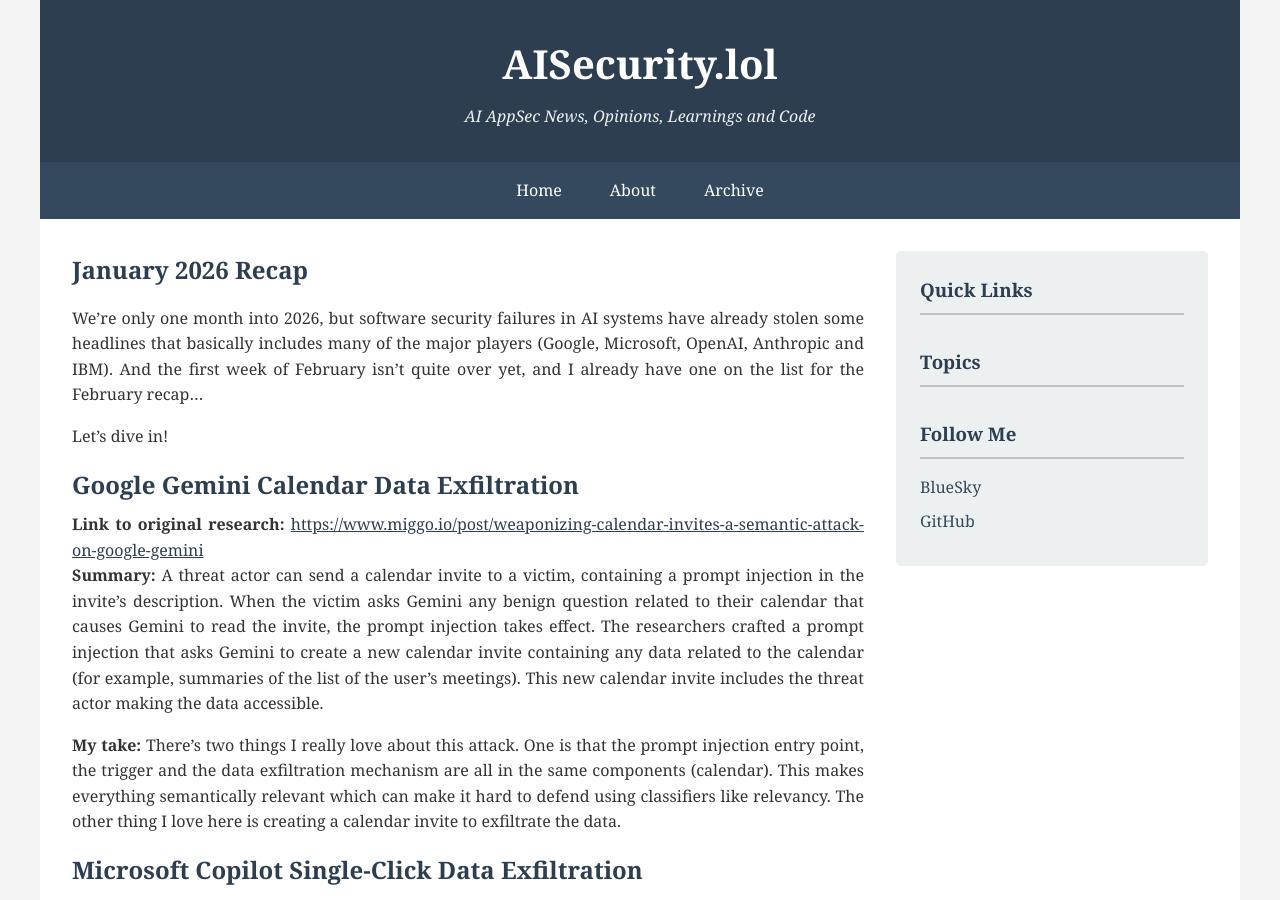
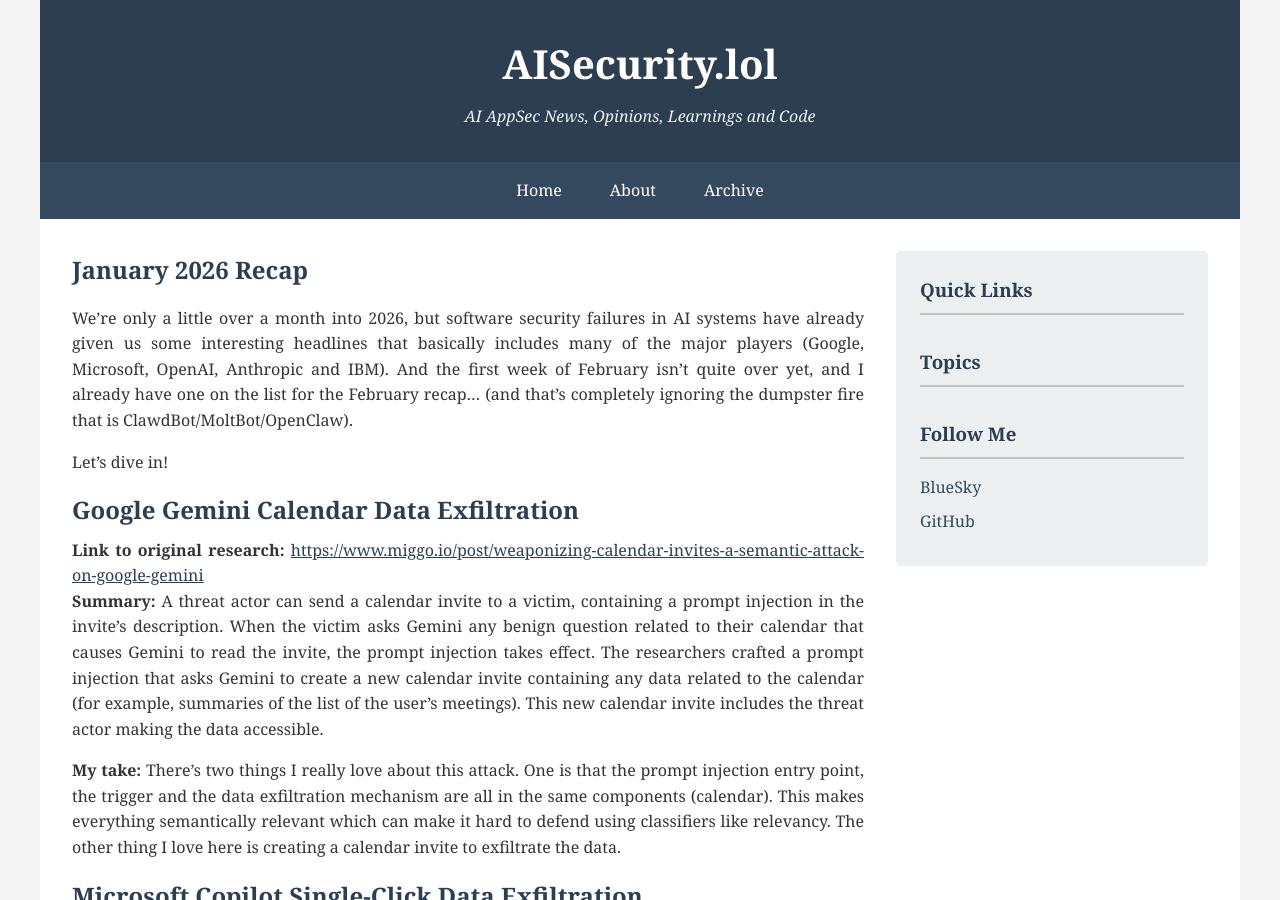
Before and after one commit to HAL-1900/HAL-1900.github.io, a Jekyll site: the page built from _posts/2025-02-05-January-2026-Recap.md, in a window 1280 px wide and 900 px high. Built offline with Jekyll 4.4.1, drawn with Linux system fonts in a browser that asks for light colours.

Commit message:
Update 2025-02-05-January-2026-Recap.md

```diff
--- a/_posts/2025-02-05-January-2026-Recap.md
+++ b/_posts/2025-02-05-January-2026-Recap.md
@@ -5,7 +5,7 @@
 categories: ["news","recap"]
 ---
 
-We're only one month into 2026, but software security failures in AI systems have already stolen some headlines that basically includes many of the major players (Google, Microsoft, OpenAI, Anthropic and IBM). And the first week of February isn't quite over yet, and I already have one on the list for the February recap...
+We're only a little over a month into 2026, but software security failures in AI systems have already given us some interesting headlines that basically includes many of the major players (Google, Microsoft, OpenAI, Anthropic and IBM). And the first week of February isn't quite over yet, and I already have one on the list for the February recap... (and that's completely ignoring the dumpster fire that is ClawdBot/MoltBot/OpenClaw).
 
 <!--more-->
 
@@ -60,4 +60,5 @@
 **Link to original research:** [https://www.promptarmor.com/resources/ibm-ai-(-bob-)-downloads-and-executes-malware](https://www.promptarmor.com/resources/ibm-ai-(-bob-)-downloads-and-executes-malware)<br/>
 **Summary:** A prompt injection to execute command line gets caught in Bob's human-in-the-loop feature. However, the injection executes several benign commands causing multiple requests to the user to allow the agent to continue. The user is also presented with a "Always Allow", which of course is the goal of multiple benign request to annoy the user and get them to allow all. Additionally, the researchers found that chained commands were shown to the user only when semi-colons were used to separate them. They could use the redirect operator (>) to bypass the allow-list feature, causing the "always allow" to also apply to their chained commands (as the subsequent command was not detected).
 
+
 **My take:** TIL that Microsoft isn't the only big tech company that's had a product named "Bob". Anyway, this research shows how classic cybersecurity techniques are 100% applicable in the AI world. User prompt fatigue, attackers evading simple filtering logic, etc. Human-in-the-loop features are needed and are useful, but they clearly have their limitations.
```
